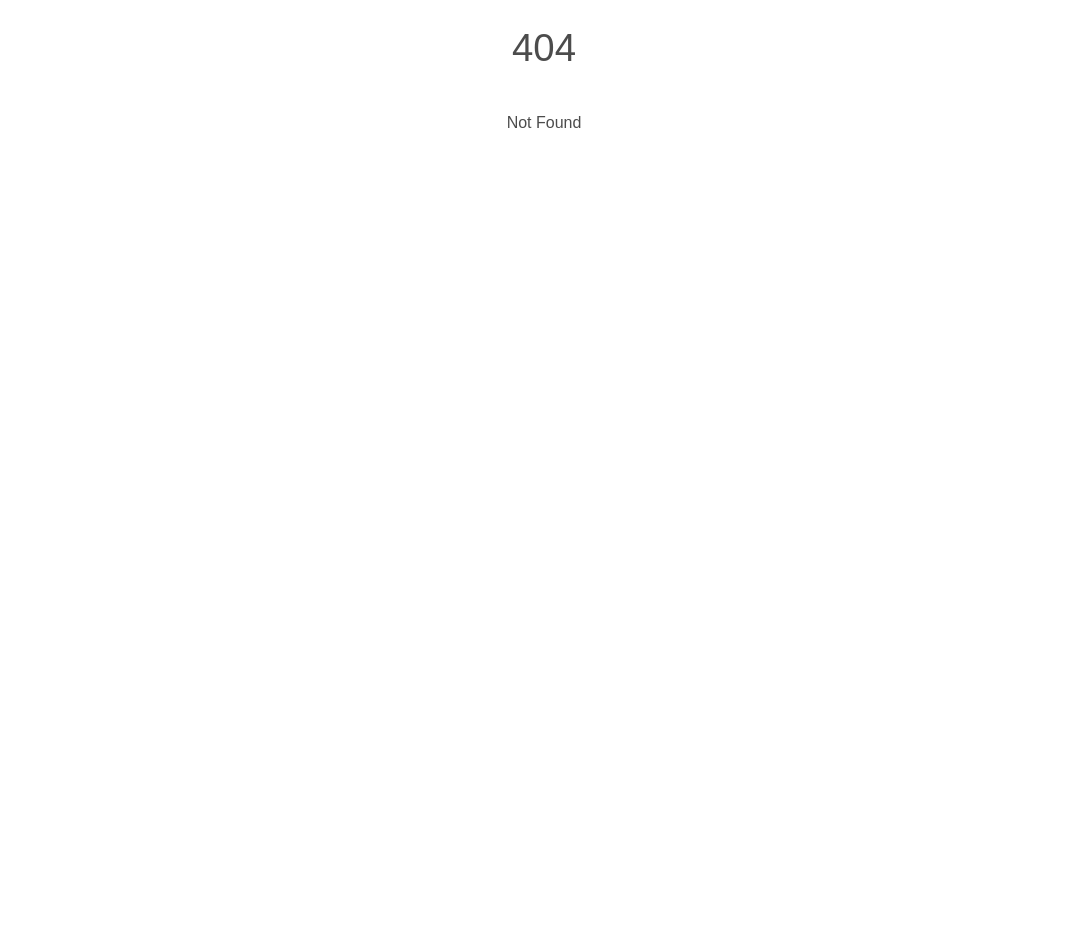
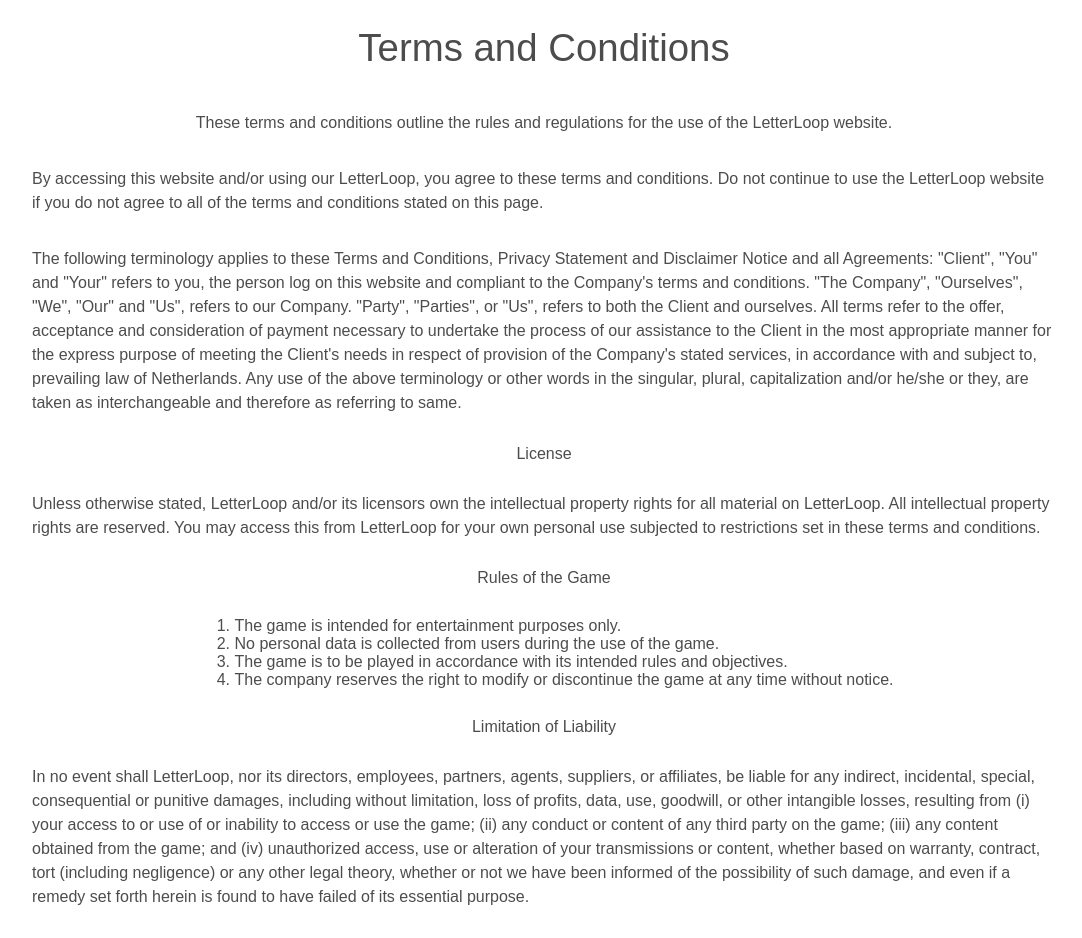
Before and after one commit to hmacht/LetterLoop, a SvelteKit app: page /Terms in a window 1280 px wide. Before the commit this address had no page. Shown: the top 938 px of the page, without its empty margins (96-1178 px from the left). Before the commit the page ends 800 px from the top, so only its background shows below. Built offline with nearby package versions, Linux system fonts and the light colour scheme; a web font is replaced by a local one.

Commit message:
add pp and T&C

```diff
--- a/database.rules.json
+++ b/database.rules.json
@@ -1,7 +1,7 @@
 {
   "rules": {
     ".read": "auth !== null",
-    ".write": false,
+    ".write": "false",
     "UserData": {
       "CompletionTimes": {
         ".read": "false",
--- /dev/null
+++ b/src/routes/Terms/+layout.svelte
@@ -0,0 +1,8 @@
+<script>
+</script>
+
+<div>
+	<main>
+		<slot />
+	</main>
+</div>
--- /dev/null
+++ b/src/routes/Terms/+page.svelte
@@ -0,0 +1,32 @@
+<script>
+
+</script>
+
+
+<main>
+	<h1>Terms and Conditions</h1>
+
+	<p>These terms and conditions outline the rules and regulations for the use of the LetterLoop website.</p>
+
+	<p>By accessing this website and/or using our LetterLoop, you agree to these terms and conditions. Do not continue to use the LetterLoop website if you do not agree to all of the terms and conditions stated on this page.</p>
+
+	<p>The following terminology applies to these Terms and Conditions, Privacy Statement and Disclaimer Notice and all Agreements: "Client", "You" and "Your" refers to you, the person log on this website and compliant to the Company's terms and conditions. "The Company", "Ourselves", "We", "Our" and "Us", refers to our Company. "Party", "Parties", or "Us", refers to both the Client and ourselves. All terms refer to the offer, acceptance and consideration of payment necessary to undertake the process of our assistance to the Client in the most appropriate manner for the express purpose of meeting the Client's needs in respect of provision of the Company's stated services, in accordance with and subject to, prevailing law of Netherlands. Any use of the above terminology or other words in the singular, plural, capitalization and/or he/she or they, are taken as interchangeable and therefore as referring to same.</p>
+
+	<h2>License</h2>
+	<p>Unless otherwise stated, LetterLoop and/or its licensors own the intellectual property rights for all material on LetterLoop. All intellectual property rights are reserved. You may access this from LetterLoop for your own personal use subjected to restrictions set in these terms and conditions.</p>
+
+	<h2>Rules of the Game</h2>
+	<ol>
+			<li>The game is intended for entertainment purposes only.</li>
+			<li>No personal data is collected from users during the use of the game.</li>
+			<li>The game is to be played in accordance with its intended rules and objectives.</li>
+			<li>The company reserves the right to modify or discontinue the game at any time without notice.</li>
+	</ol>
+
+	<h2>Limitation of Liability</h2>
+	<p>In no event shall LetterLoop, nor its directors, employees, partners, agents, suppliers, or affiliates, be liable for any indirect, incidental, special, consequential or punitive damages, including without limitation, loss of profits, data, use, goodwill, or other intangible losses, resulting from (i) your access to or use of or inability to access or use the game; (ii) any conduct or content of any third party on the game; (iii) any content obtained from the game; and (iv) unauthorized access, use or alteration of your transmissions or content, whether based on warranty, contract, tort (including negligence) or any other legal theory, whether or not we have been informed of the possibility of such damage, and even if a remedy set forth herein is found to have failed of its essential purpose.</p>
+
+	<h2>Changes to This Agreement</h2>
+	<p>We reserve the right, at our sole discretion, to modify or replace these Terms and Conditions by posting the updated terms on the website. Your continued use of the website after any such changes constitutes your acceptance of the new Terms and Conditions.</p>
+	<hr>
+</main>
--- a/src/routes/styles.css
+++ b/src/routes/styles.css
@@ -261,3 +261,10 @@
 	font-size: 15px;;
 	font-weight: 700;
 }
+
+/* Google Ad Styling */
+.adparent {
+	align-items: center;
+	margin-top: 15px;
+	background-color: rgb(241, 239, 239);
+}
```
Also changed, not shown: src/routes/GameBoard.svelte (+4 -4 lines), src/routes/Menu.svelte (+9 -26 lines), src/routes/Modal.svelte (+23 -0 lines), src/routes/Privacy-Policy/+layout.svelte (added, +8 -0 lines), src/routes/Privacy-Policy/+page.svelte (added, +27 -0 lines).
